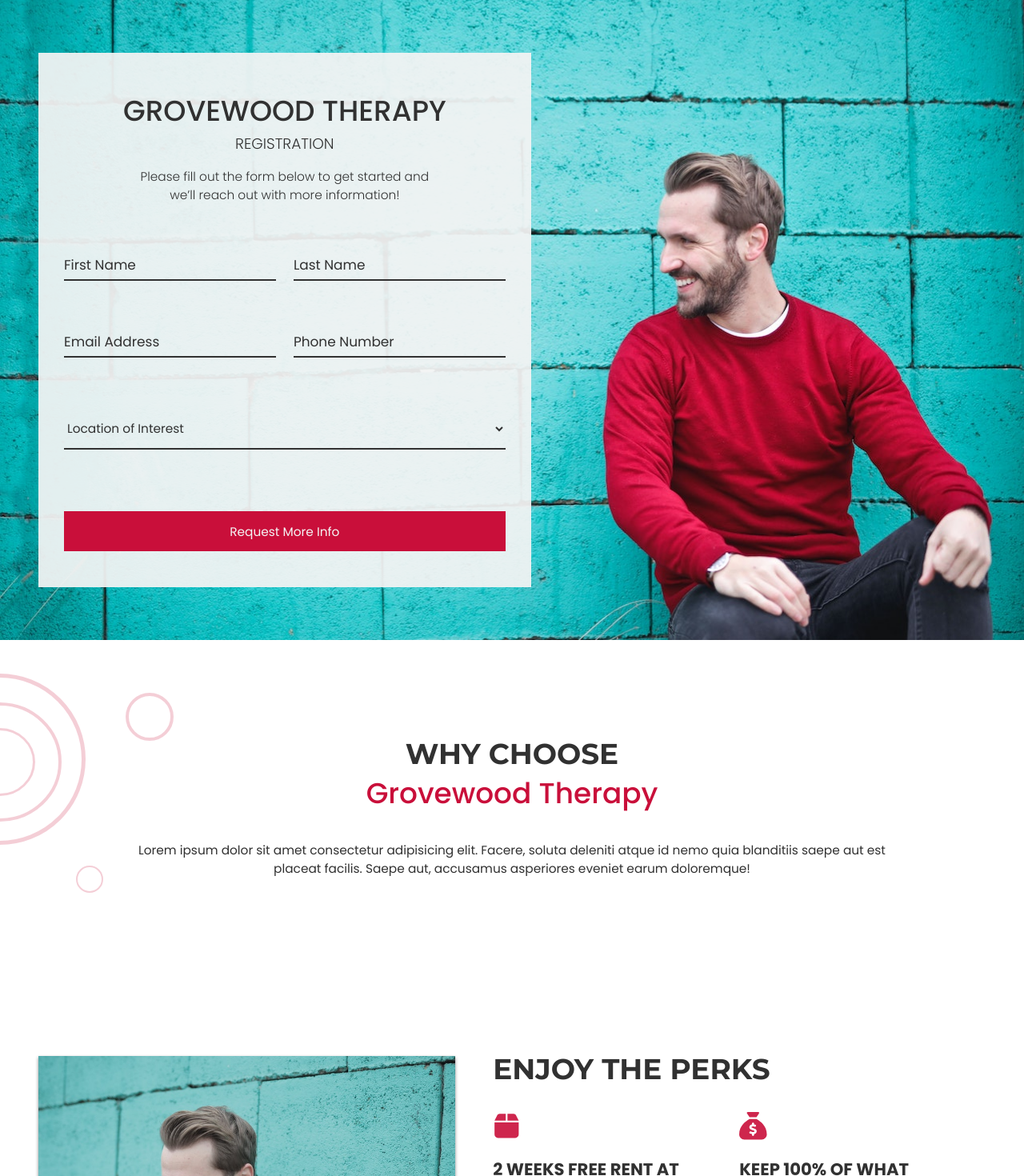
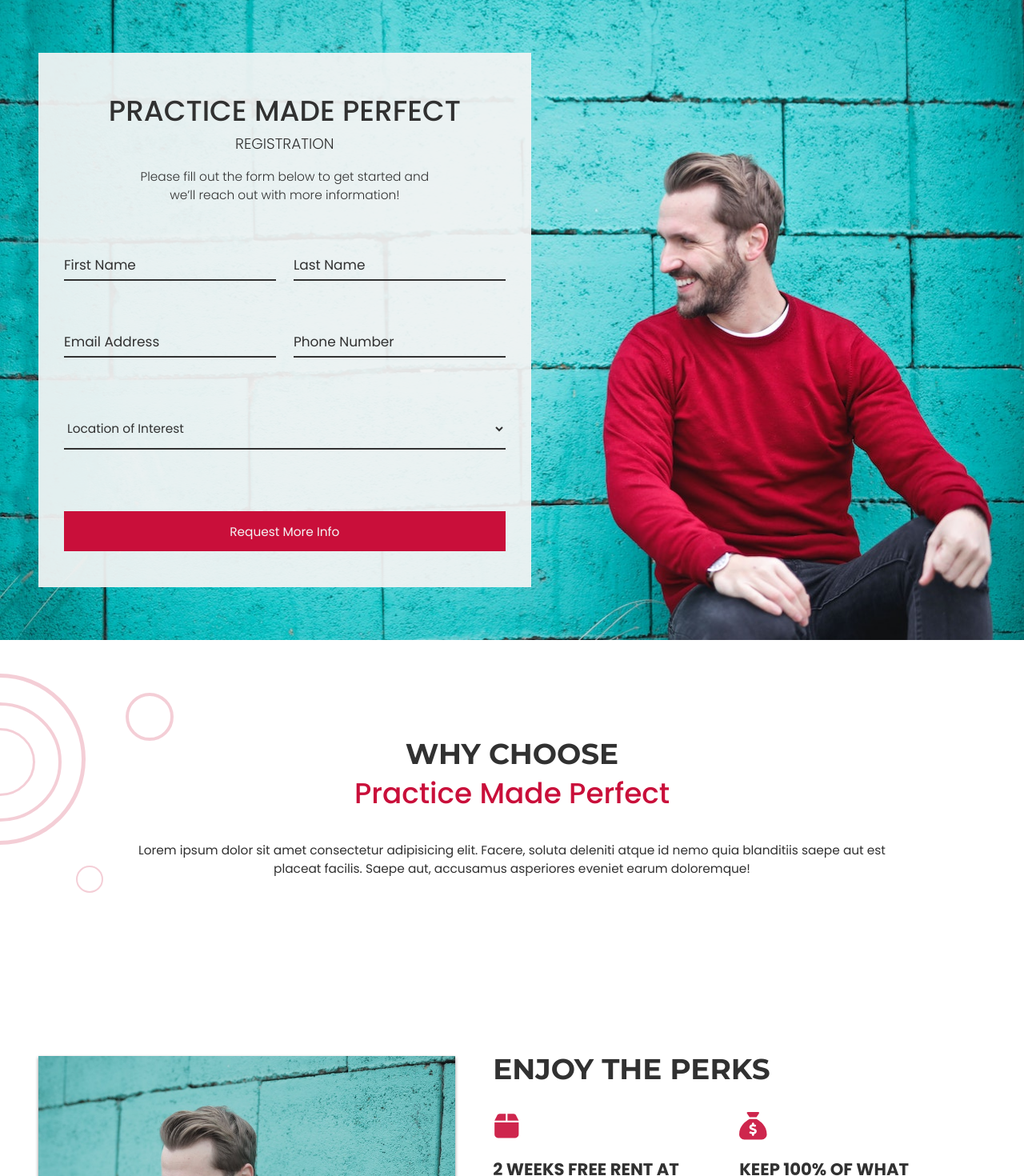
Before and after one commit to aaron-garcia-7/Giles-Associates, a Next.js app: page / in a window 1280 px wide. Shown: the top 1470 px of the page at 80% size. Built offline with nearby package versions, Linux system fonts and the light colour scheme.

Commit message:
updated name to practice made perfect

```diff
--- a/components/Footer.js
+++ b/components/Footer.js
@@ -7,7 +7,7 @@ const Footer = () => {
   return (
     <footer className={styles.footer} id="footer">
       <div className={styles.retainer}>
-        <h6 className={styles.copyright}>Grovewood Therapy © 2023</h6>
+        <h6 className={styles.copyright}>Practice Made Perfect © 2023</h6>
         <div className={styles.contactBlock}>
           <a href="" className={styles.address}>
             123 Example Dr.
--- a/pages/index.js
+++ b/pages/index.js
@@ -47,7 +47,7 @@ export default function Home() {
   return (
     <div id="top">
       <Head>
-        <title>Grovewood Therapy</title>
+        <title>Practice Made Perfect</title>
         <meta name="description" content="Description Here" />
         <link rel="icon" href="/favicon.ico" />
       </Head>
--- a/pages/sections/About.js
+++ b/pages/sections/About.js
@@ -8,8 +8,11 @@ const About = () => {
     <section className={styles.about} id="about">
       <div className={styles.retainer}>
         <article className={styles.aboutText}>
-          <h3>Learn More About Us</h3>
-          <h2>Grovewood Therapy</h2>
+          <h3>Learn more about</h3>
+          <h2>
+            The Practice
+            <br /> Made Perfect
+          </h2>
           <p>
             Lorem ipsum dolor sit amet consectetur, adipisicing elit. Culpa
             provident sint esse at non quas dolor facilis aliquam adipisci
--- a/pages/sections/Hero.js
+++ b/pages/sections/Hero.js
@@ -7,7 +7,7 @@ const Hero = () => {
       <div className={styles.retainer}>
         <div className={styles.contactForm}>
           <div className={styles.formHeader}>
-            <h1>Grovewood Therapy</h1>
+            <h1>Practice Made Perfect</h1>
             <h4>Registration</h4>
             <p>
               Please fill out the form below to get started and{" "}
--- a/pages/sections/WhyUs.js
+++ b/pages/sections/WhyUs.js
@@ -24,7 +24,7 @@ const WhyUs = () => {
     <section className={styles.whyUs} id="whyUs">
       <div className={styles.retainer}>
         <h2>
-          Why Choose <br /> <em className={styles.em}>Grovewood Therapy</em>
+          Why Choose <br /> <em className={styles.em}>Practice Made Perfect</em>
         </h2>
         <p>
           Lorem ipsum dolor sit amet consectetur adipisicing elit. Facere,
```
